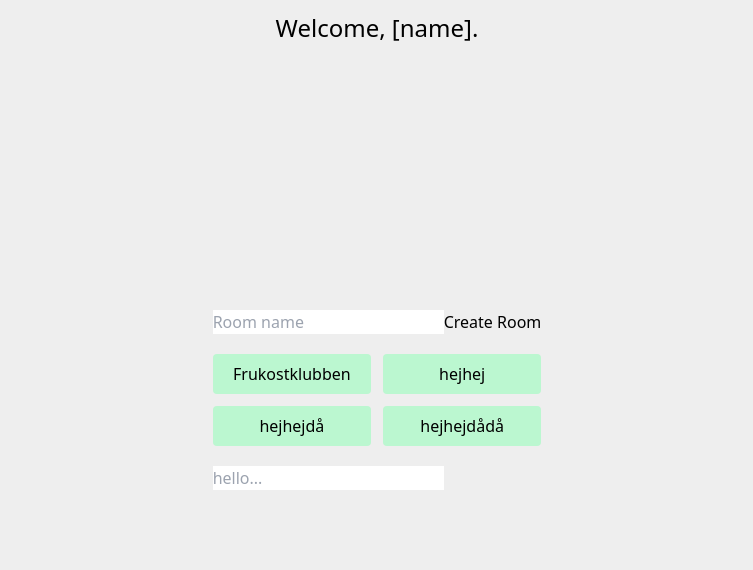
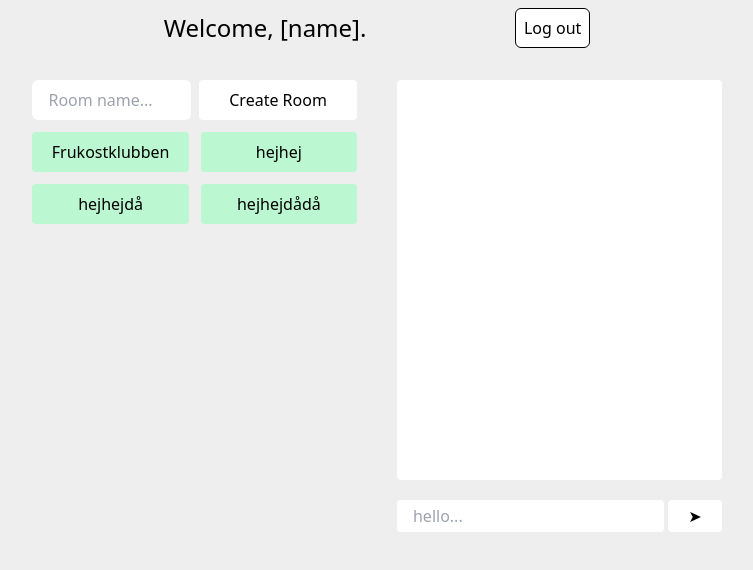
Before and after one commit to silvertejp89/SocketChat, a React (Vite) app in the folder frontend/: page /Global in a window 1280 px wide. Shown: the top 570 px of the page, without its empty margins (263-1016 px from the left). Built offline with nearby package versions, Linux system fonts and the light colour scheme.

Commit message:
global page styling + chatcomponent

```diff
--- a/frontend/src/components/ButtonComponent.tsx
+++ b/frontend/src/components/ButtonComponent.tsx
@@ -7,10 +7,10 @@ interface IButtonProps {
 
 const ButtonComponent = ({ buttonLink, buttonText }: IButtonProps) => {
   return (
-    <button>
+    <button className="">
       <Link
         to={buttonLink}
-        className=" bg-white border border-black rounded-md p-2"
+        className="bg-white border border-black rounded-md p-2"
       >
         {buttonText}
       </Link>
--- /dev/null
+++ b/frontend/src/components/ChatComponent.tsx
@@ -0,0 +1,18 @@
+export const ChatComponent = () => {
+  return (
+    <div className="w-1/2 h-screen flex-col">
+      <div className="bg-white w-full h-1/2 mb-5 rounded"></div>
+
+      <div className="flex gap-1">
+        <input
+          type="text"
+          placeholder="hello..."
+          className="w-5/6 rounded py-1 px-4"
+        />
+        <div className="w-1/6 bg-white rounded flex justify-center items-center cursor-pointer">
+          ➤
+        </div>
+      </div>
+    </div>
+  );
+};
--- a/frontend/src/components/GroupIcon.tsx
+++ b/frontend/src/components/GroupIcon.tsx
@@ -1,4 +1,3 @@
-import React from "react";
 import { IGroup } from "./GroupList";
 import { Link } from "react-router-dom";
 
--- a/frontend/src/components/UserList.tsx
+++ b/frontend/src/components/UserList.tsx
@@ -1,4 +1,3 @@
-import React from "react";
 import { UserIcon } from "./UserIcon";
 
 export const UserList = () => {
--- a/frontend/src/pages/Global.tsx
+++ b/frontend/src/pages/Global.tsx
@@ -1,27 +1,31 @@
-import { Link } from "react-router-dom";
+import ButtonComponent from "../components/ButtonComponent";
+import { ChatComponent } from "../components/ChatComponent";
 import { GroupList } from "../components/GroupList";
 
 export const Global = () => {
   return (
-    <section className="flex h-screen justify-center flex-col items-center ">
-      <div className=" absolute top-3 text-2xl ">Welcome, [name].</div>
-
-      {/* Create Group */}
-      <div className="">
-        <div>
-          <form action="">
-            <input type="text" name="" id="" placeholder="Room name" />
-            <button>Create Room</button>
+    <section className="flex h-screen justify-center flex-col items-center mt-20 ">
+      <div className="flex flex-row w-1/3 absolute top-3 justify-between">
+        <div className=" text-2xl ">Welcome, [name].</div>
+        <ButtonComponent buttonLink="/" buttonText="Log out" />
+      </div>
+      <div className="flex gap-10">
+        <div className="w-1/2">
+          <form action="" className=" flex w-full h-8 gap-2">
+            <input
+              type="text"
+              name=""
+              id=""
+              placeholder="Room name..."
+              className="w-1/2 bg-white  rounded-md h-10 py-1 px-4"
+            />
+            <button className="bg-white w-1/2 h-10 rounded">Create Room</button>
           </form>
 
-          {/* Existing Groups */}
           <GroupList />
         </div>
-        {/* Global Chat */}
-        <div>
-          <div></div>
-          <input type="text" placeholder="hello..." />
-        </div>
+
+        <ChatComponent />
       </div>
     </section>
   );
```
